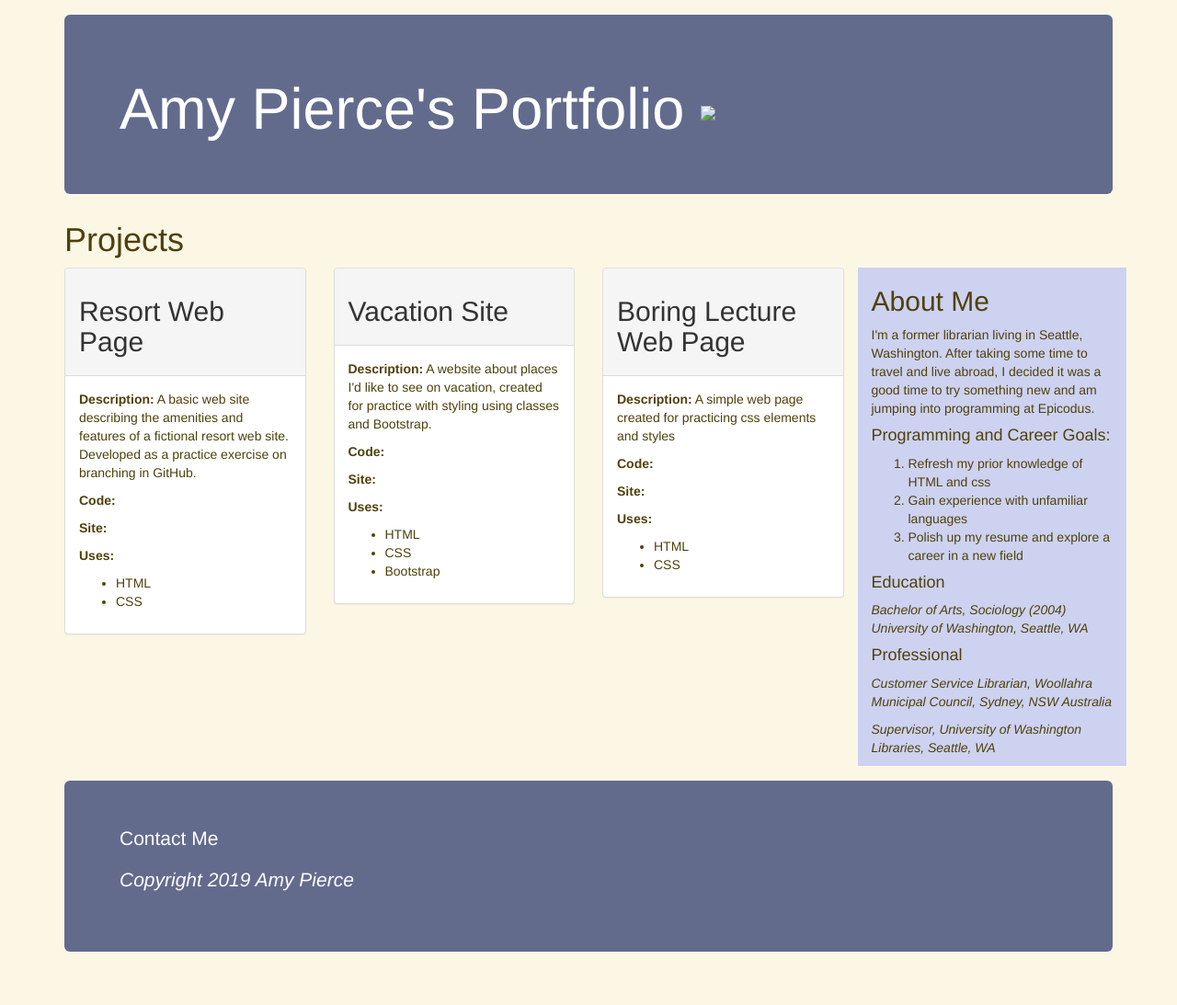
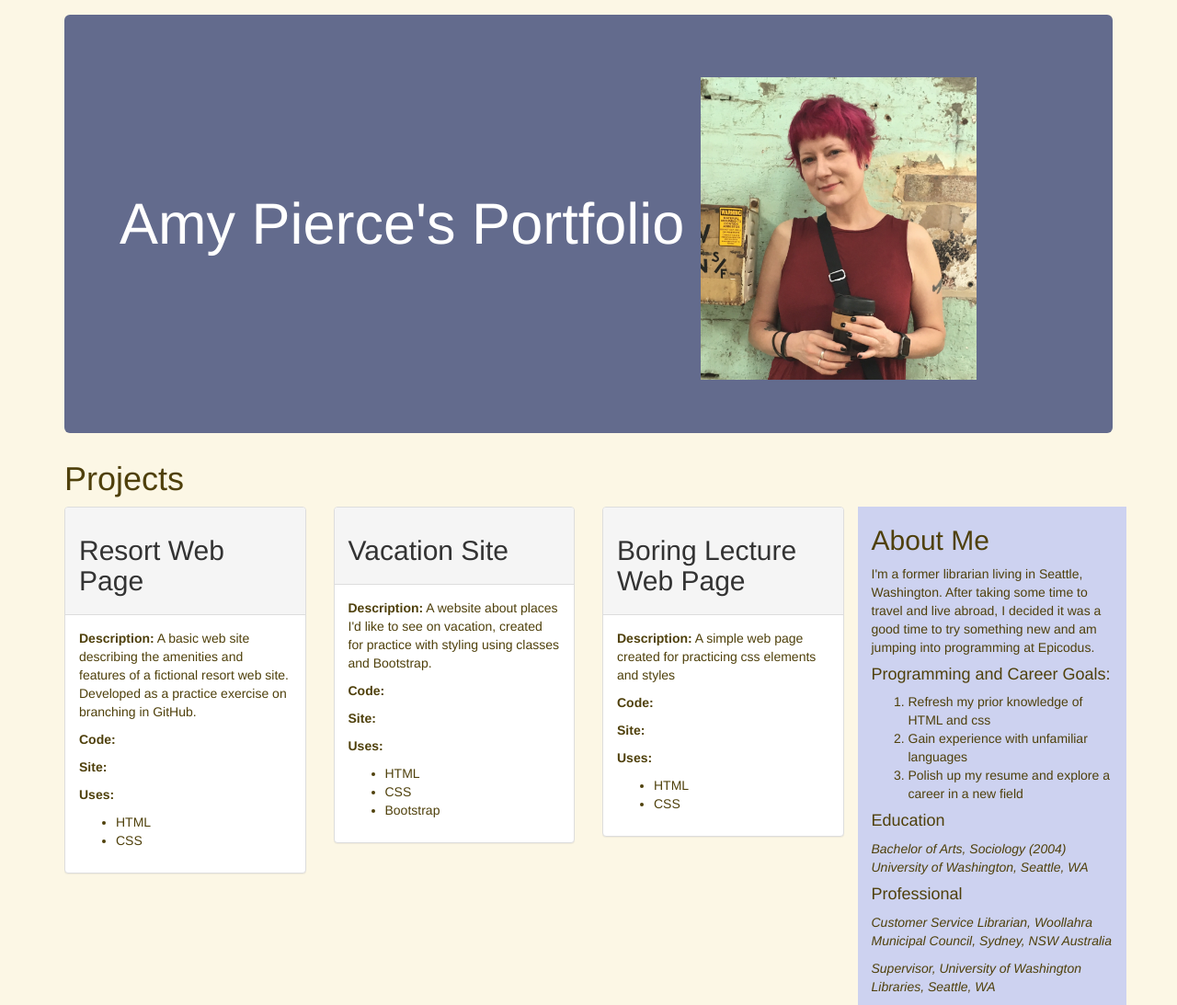
Before and after one commit to amypierce/portfolio, a plain HTML site: page index.html in a window 1280 px wide. Shown: the top 1093 px of the page at 92% size. Before the commit the page ends 1065 px from the top, so only its background shows below. Drawn offline with Linux system fonts and the light colour scheme.

Commit message:
Save changes so I can get back to master

```diff
--- a/index.html
+++ b/index.html
@@ -8,7 +8,7 @@
     <body>
         <div class="container">
             <div class="jumbotron">
-                <h1>Amy Pierce's Portfolio <img src="img/Amy1.jpg" padding="2px" margin=2px></h1>
+                <h1>Amy Pierce's Portfolio <img src="photos/Amy.jpg" padding="2px" margin=2px></h1>
             </div>
                 <h1>Projects</h1>
                     <div class="row">
```
Also changed, not shown: photos/Amy.jpg (renamed from img/Amy.jpg).
